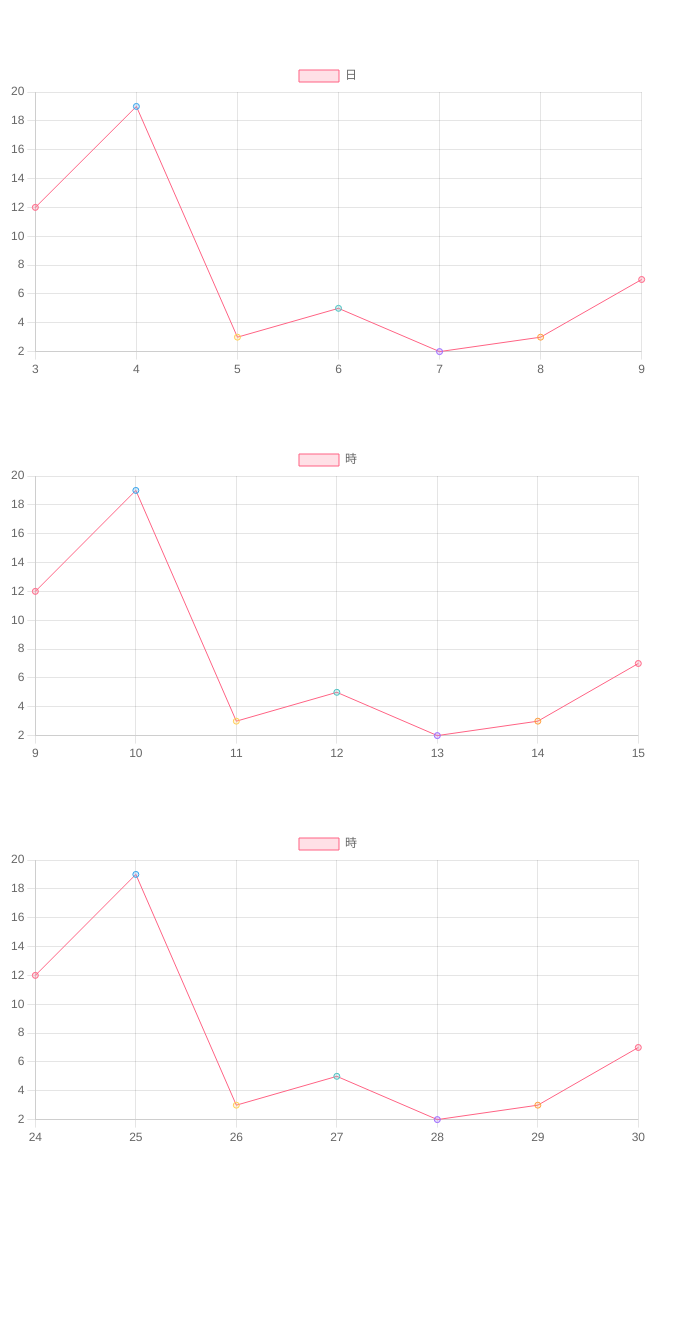
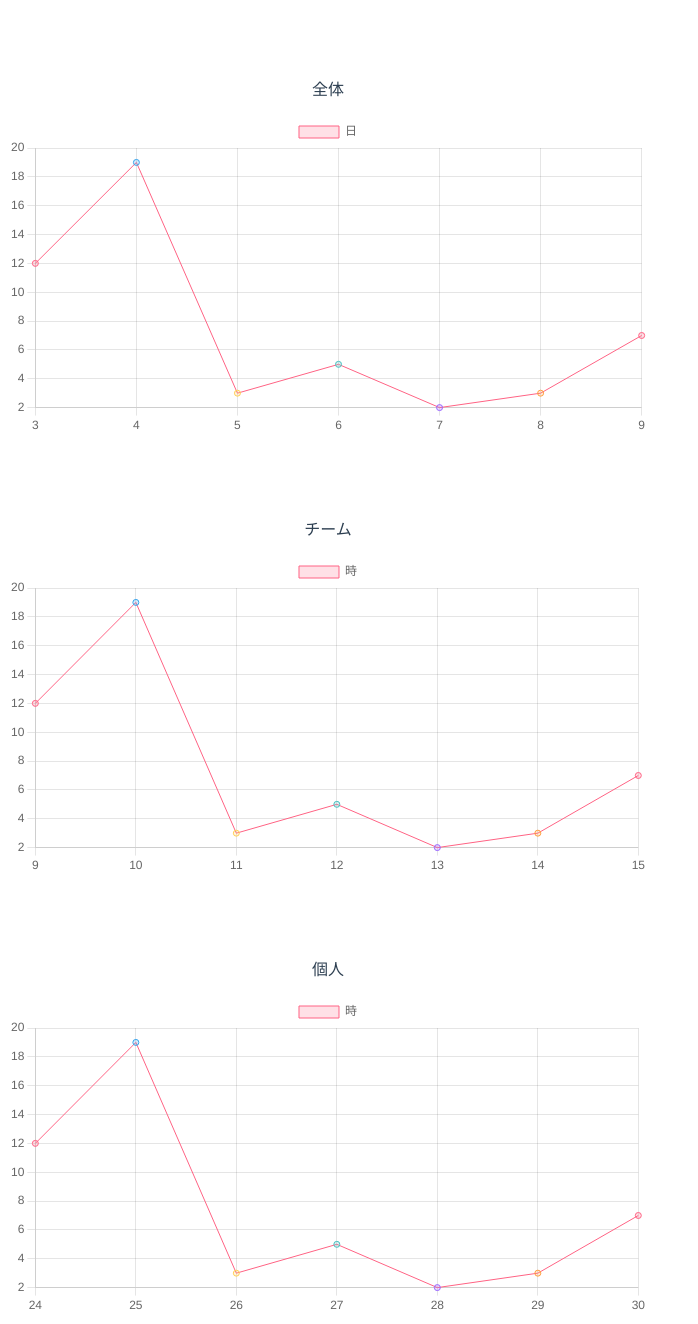
Before and after one commit to TeamUDN/UDN-vol13, a Vue app in the folder src/frontend/: page / in a window 1280 px wide. Shown: the whole page, without its empty margins (0-698 px from the left). Before the commit the page ends 1156 px from the top, so only its background shows below. Built offline with nearby package versions, Linux system fonts and the light colour scheme.

Commit message:
add chartArea

```diff
--- a/src/frontend/src/views/Home.vue
+++ b/src/frontend/src/views/Home.vue
@@ -2,10 +2,19 @@
   <div class="home">
     <!--<h1>This is a home page</h1>
     <h2>chart sample</h2>-->
-    <div class="canvasArea">
-      <Chart canvas-label-type="date" label-end-num="9"></Chart>
-      <Chart canvas-label-type="time" label-end-num="15"></Chart>
-      <Chart canvas-label-type="time" label-end-num="30"></Chart>
+    <div class="allChartArea">
+      <div class="chartArea">
+        <p>全体</p>
+        <Chart canvas-label-type="date" label-end-num="9"></Chart>
+      </div>
+      <div class="chartArea">
+        <p>チーム</p>
+        <Chart canvas-label-type="time" label-end-num="15"></Chart>
+      </div>
+      <div class="chartArea">
+        <p>個人</p>
+        <Chart canvas-label-type="time" label-end-num="30"></Chart>
+      </div>
     </div>
   </div>
 </template>
@@ -21,7 +30,7 @@ export default {
 </script>
 
 <style scoped>
-.canvasArea {
+.allChartArea {
   width: 40rem;
   display: flex;
   flex-direction: column;
```
